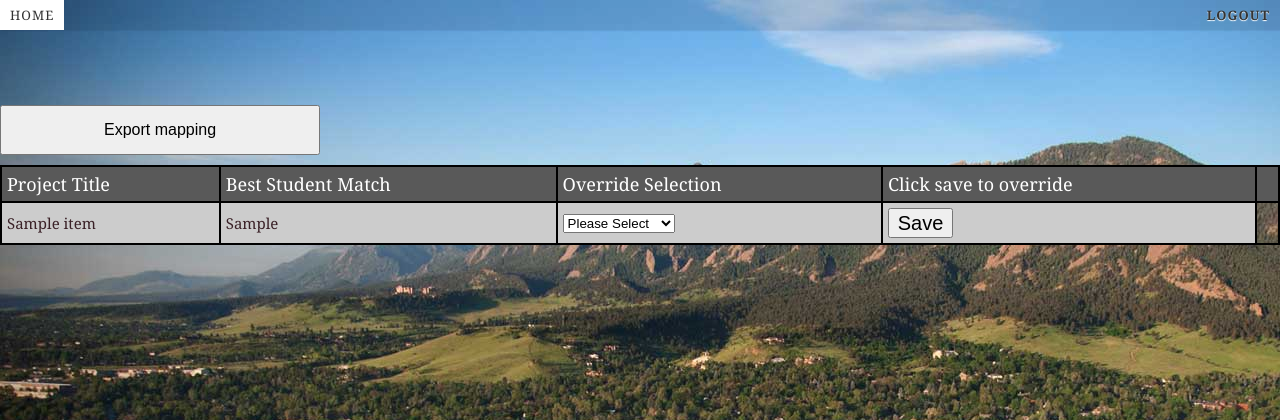
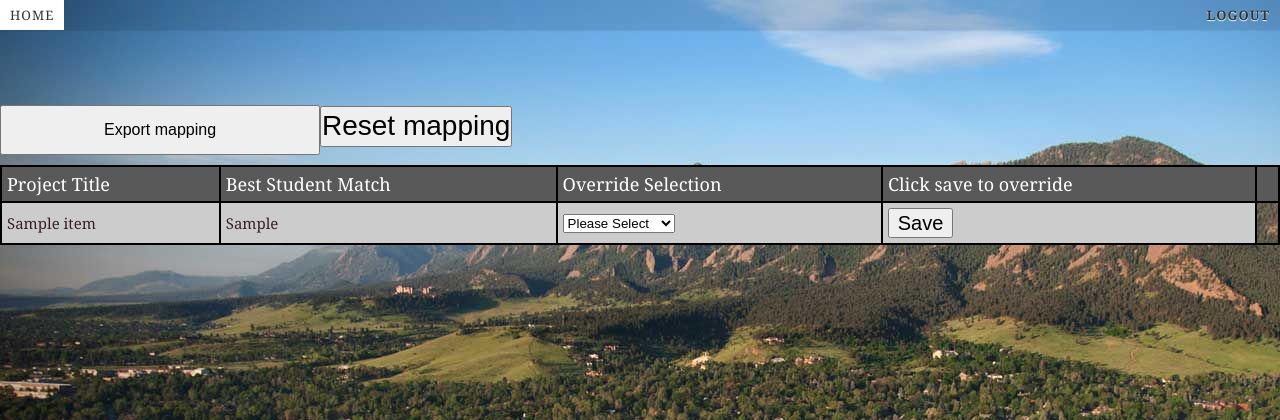
Before and after one commit to ckamat1/CSCI5828---Tachyon, a Django app: template mysite/dlcapp/templates/studentProjectMap.html in a window 1280 px wide. Shown: the top 420 px of the page. Run offline with Django 3.2, Linux system fonts and the light colour scheme; the template is opened without the code that fills it: most values are stand-ins (such as "Sample title", 1, 10 or a date in 2020).

Commit message:
reset mapping

```diff
--- a/mysite/dlcapp/templates/studentProjectMap.html
+++ b/mysite/dlcapp/templates/studentProjectMap.html
@@ -73,6 +73,11 @@ h1 {
     <button formaction="/exportMapping">Export mapping</button>
 </form>
 
+<form method='GET' action='/modifyMapping/' >
+    <input type="hidden"  name="reset_mapping" value="true">
+    <input type="submit" value="Reset mapping" >
+</form>
+
 <table id="tab">
 
 <tr>
```
